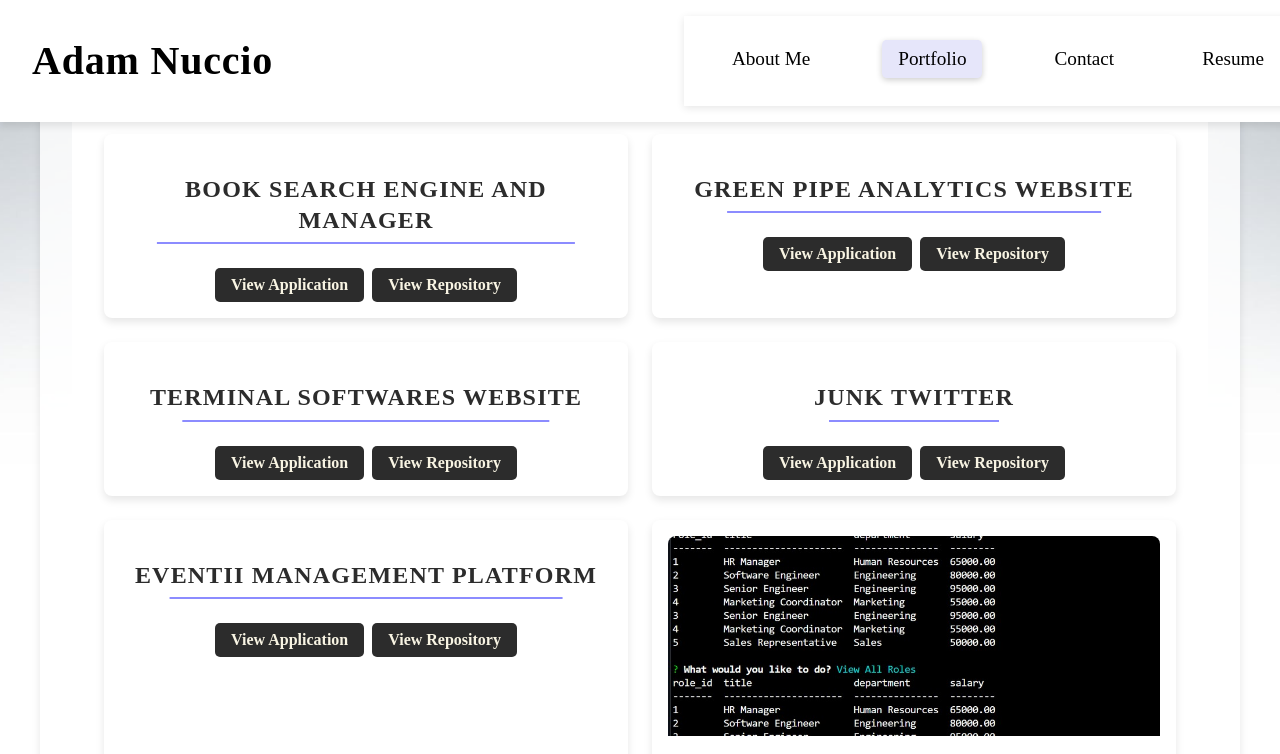
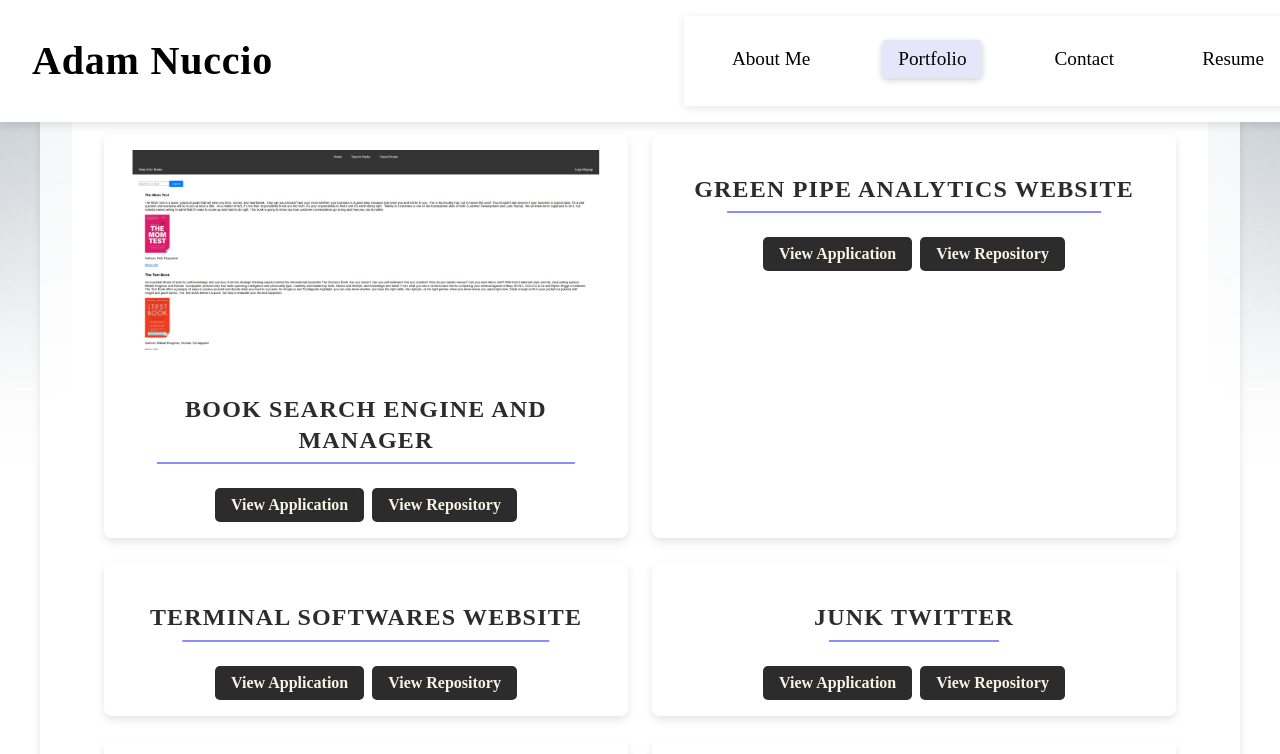
Before and after one commit to yahm0/AMN-REACT.JS-Portfolio, a React (Create React App) app: page /portfolio in a window 1280 px wide. Shown: the top 754 px of the page. Built offline with nearby package versions, Linux system fonts and the light colour scheme.

Commit message:
added an image for the portfolio page.

```diff
--- a/src/pages/Portfolio.jsx
+++ b/src/pages/Portfolio.jsx
@@ -6,7 +6,7 @@ import '../styles/Portfolio.css';
 const projects = [
   {
     title: 'Book Search Engine and Manager',
-    image: '',
+    image: '/assets/imgs/books.jpg',
     deployedLink: 'https://book-search-engine-and-manager-16b16f7fd358.herokuapp.com/',
     repoLink: 'https://github.com/yahm0/Book-Search-Engine-And-Manager'
   },
```
Also changed, not shown: public/assets/imgs/books.jpg (added).
